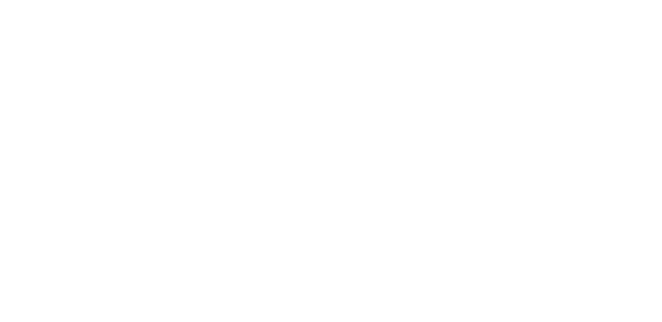
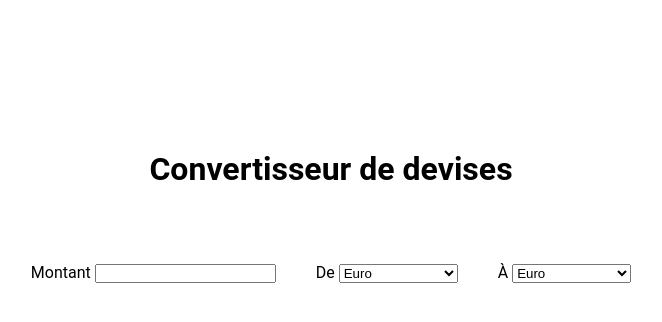
Before and after one commit to Drixares/git_cours, a plain HTML site: page index.html in a window 1280 px wide. Shown: the whole page, without its empty margins (309-971 px from the left). Drawn offline with Linux system fonts and the light colour scheme.

Commit message:
strcture html

```diff
--- a/css/style.css
+++ b/css/style.css
@@ -0,0 +1,25 @@
+* {
+  margin: 0;
+  padding: 0;
+  box-sizing: border-box;
+}
+
+html, body, .container {
+  height: 100%;
+  overflow-x: hidden;
+  font-family: "Roboto", sans-serif;
+}
+
+h1 {
+  text-align: center;
+  padding-top: 150px;
+  padding-bottom: 75px;
+}
+
+form {
+  width: 100%;
+  display: flex;
+  align-items: center;
+  justify-content: center;
+  gap: 40px;
+}
--- a/index.html
+++ b/index.html
@@ -8,9 +8,30 @@
 </head>
 <body>
   <div class="container">
-
+    <h1>Convertisseur de devises</h1>
+    <form method="get">
+      <div class="form-group">
+        <label for="amount">Montant</label>
+        <input type="number" id="amount" name="amount" required>
+      </div>
+      <div class="form-group">
+        <label for="from">De</label>
+        <select id="from" name="from" required>
+          <option value="eur">Euro</option>
+          <option value="usd">Dollar américain</option>
+          <option value="jpy">Yen japonais</option>
+        </select>
+      </div>
+      <div class="form-group">
+        <label for="to">À</label>
+        <select id="to" name="to" required>
+          <option value="eur">Euro</option>
+          <option value="usd">Dollar américain</option>
+          <option value="jpy">Yen japonais</option>
+        </select>
+      </div>
+    </form>
   </div>
-
   <script src="/js/main.js"></script>
 </body>
 </html>
```
